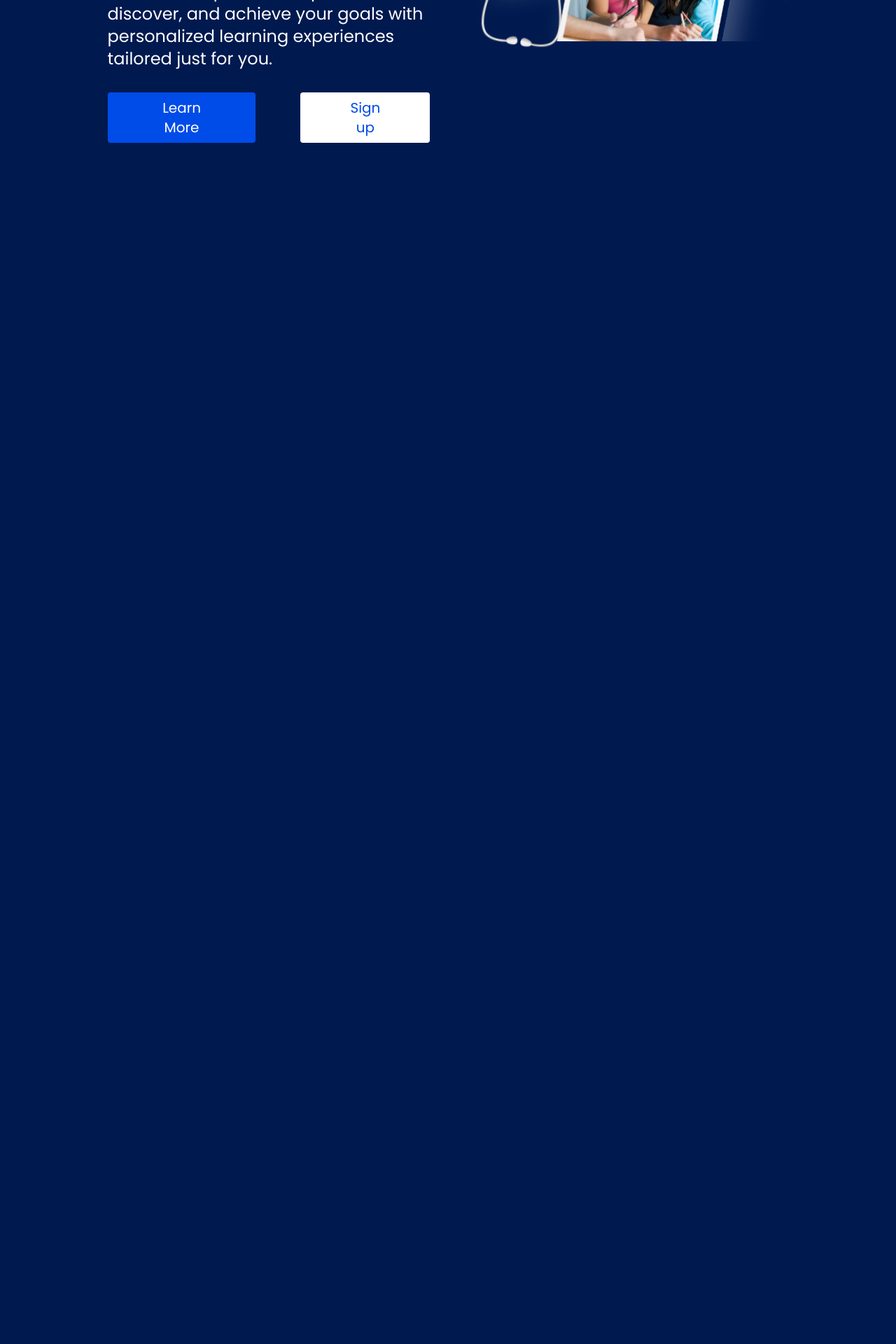
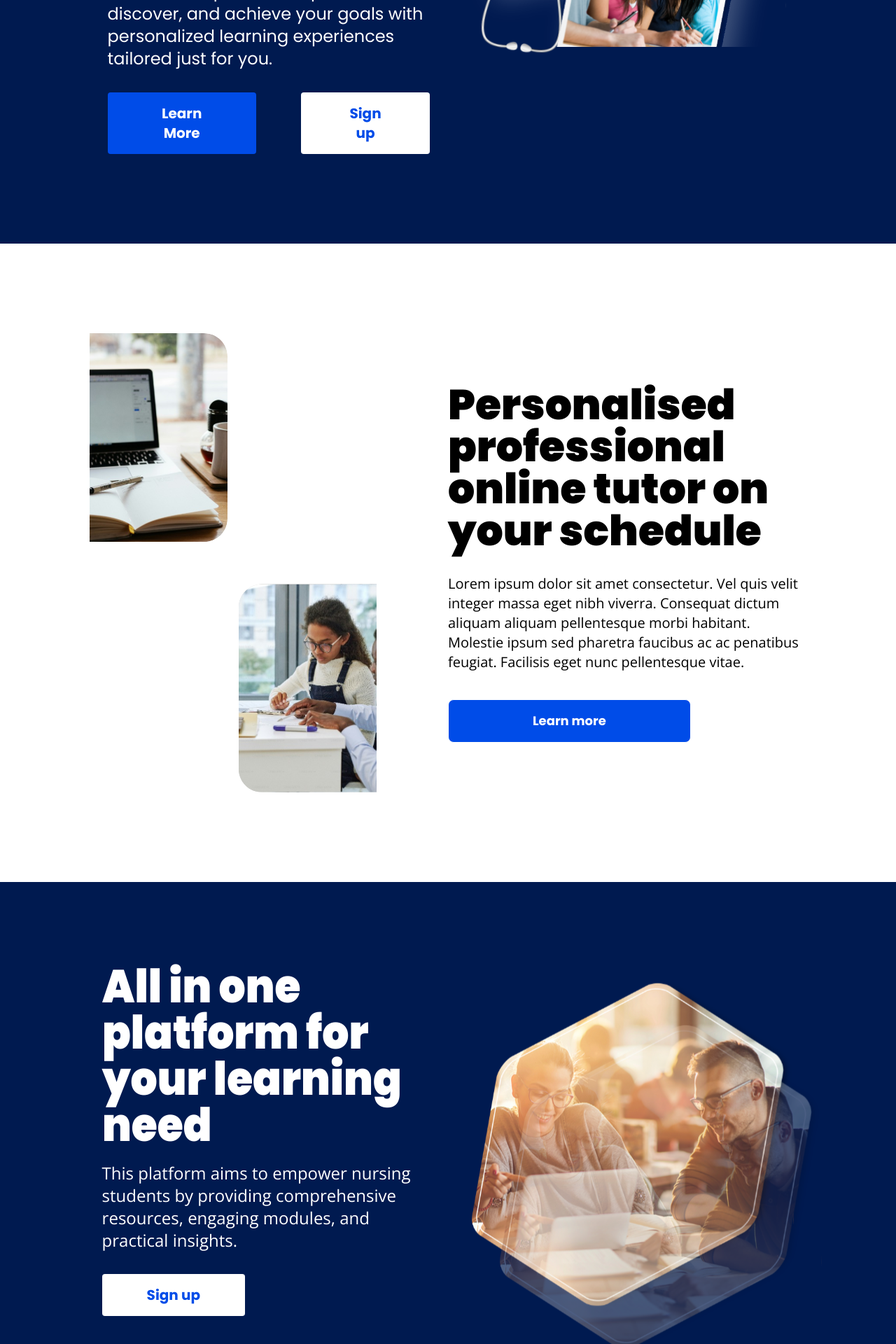
Before and after one commit to Jay-davisphem/datnas-client, a Next.js app: page / in a window 1280 px wide. Shown: the part 640-2560 px from the top of the page at 70% size. Before the commit the page ends 2252 px from the top, so only its background shows below. Built offline with nearby package versions, Linux system fonts and the light colour scheme.

Commit message:
add course categories

```diff
--- a/app/(navlink)/page.tsx
+++ b/app/(navlink)/page.tsx
@@ -1,5 +1,7 @@
 import Image from "next/image";
 import Button from "../ui/Button";
+import { openSans } from "../ui/fonts";
+import Link from "next/link";
 
 export default function Home() {
   return (
@@ -9,8 +11,8 @@ export default function Home() {
             <h1 className="md:transform md:scale-y-110 text-3xl lg:text-6xl font-black">Tutoring Platform for Nursing and Allied Health Students</h1>
             <p className="text-sm lg:text-2xl">Unlock limitless learning with our educational platform. Explore, discover, and achieve your goals with personalized learning experiences tailored just for you.</p>
             <div className="flex justify-center gap-8 md:gap-16">
-              <Button className="text-sm md:px-8 lg:px-16 lg:text-xl px-6" variant="accent">Learn More</Button>
-              <Button className="text-sm md:px-8 lg:px-16 lg:text-xl px-6" variant="secondary">Sign up</Button>
+              <Button className="text-sm font-bold md:px-8 lg:px-16 lg:text-xl px-6 md:py-4" variant="accent">Learn More</Button>
+              <Button className="text-sm font-bold md:px-8 lg:px-16 lg:text-xl px-6 md:py-4" variant="secondary">Sign up</Button>
             </div>
           </div>
           <div className="md:w-[45%] relative md:self-center mx-auto">
@@ -18,11 +20,49 @@ export default function Home() {
             <Image className="absolute w-full h-full top-[-5%] left-0 object-cover" src='/students.svg' priority width={200} height={200} alt="students+stethoscope"/>
           </div>
         </div>
-        <div className="p-6 md:p-16 lg:p-32 flex flex-col items-center md:flex-row md:justify-between">
+        <div className="p-6 md:p-16 lg:p-32 flex flex-col md:justify-between bg-white gap-8 md:flex-row-reverse">
+          <div className="flex flex-col gap-4 text-center items-center lg:text-start lg:items-start md:w-1/2 self-center lg:gap-8">
+            <h1 className="font-black text-3xl lg:text-6xl">Personalised professional online tutor on your schedule</h1>
+            <p className={`text-sm lg:text-xl ${openSans.className}`}>Lorem ipsum dolor sit amet consectetur. Vel quis velit integer massa eget nibh viverra. Consequat dictum aliquam aliquam pellentesque morbi habitant. Molestie ipsum sed pharetra faucibus ac ac penatibus feugiat. Facilisis eget nunc pellentesque vitae.</p>
+            <div className="lg:hidden">
+              <Button className="text-sm w-fit border px-16 rounded-lg" variant="primary">Learn more</Button>
+            </div>
+            <div className="hidden lg:block">
+              <Button className="text-lg font-bold w-fit border px-30 py-4 rounded-lg" variant="accent">Learn more</Button>
+            </div>
+          </div>
+          <div className="flex justify-between w-94 h-96 md:w-[40%] lg:h-164">
+            <Image className="w-[48%] self-start" src='/work3.svg' alt="working students" width={200} height={200} priority/>
+            <Image className="w-[48%] self-end" src='/work2.svg' alt="working students" width={200} height={200} priority/>
+          </div>
         </div>
-        <div className="p-6 md:p-16 lg:p-32 flex flex-col items-center md:flex-row md:justify-between">
+        <div className="p-6 md:p-16 lg:p-32 flex flex-col items-center md:flex-row md:justify-between gap-8">
+          <div className="md:w-[45%] flex flex-col text-white text-center md:text-start gap-8 md:items-start mx-auto">
+            <h1 className="md:transform md:scale-y-110 text-3xl lg:text-6xl font-black">All in one platform for your learning need</h1>
+            <p className={`text-sm lg:text-2xl ${openSans.className}`}>This platform aims to empower nursing students by providing comprehensive resources, engaging modules, and practical insights.</p>
+            <div className="flex justify-center gap-8 md:gap-16">
+              <Button className="text-sm font-bold md:px-8 lg:px-16 lg:text-xl px-6 md:py-4" variant="secondary">Sign up</Button>
+            </div>
+          </div>
+          <div className="md:w-[45%] relative md:self-center mx-auto">
+              <Image className="w-[95%] md:w-full md:h-full object-cover top-6 left-5 absolute lg:top-15 lg:left-10 opacity-30" src='/reading.svg' priority width={200} height={200} alt="shadow reading students"/>
+              <Image className="w-[95%] md:w-full md:h-full object-cover" src='/reading.svg' priority width={200} height={200} alt="reading students"/>
+          </div>
         </div>
-        <div className="p-6 md:p-16 lg:p-32 flex flex-col items-center md:flex-row md:justify-between">
+        <div className="p-6 md:p-16 lg:p-32 flex flex-col items-start md:flex-row md:justify-between gap-6">
+          <h2 className="text-white underline text-3xl font-bold">Course Categories</h2>
+          <div className="w-full">
+            <Link href='/courses?cat=digestive-syestem' className={`rounded-lg flex flex-row items-center justify-between w-full ${openSans.className} bg-white h-20`}>
+              <Image alt='The Digestive System' width={100} height={100} src='/cardio.svg' className="rounded-lg h-full w-[20%] object-cover"/>
+              <div className="text-lg p-8 text-start self-center w-[80%]">
+                <p className="w-[70%]">
+                  The Digestive System
+                </p>
+                </div>
+            </Link>
+
+
+          </div>
         </div>
         <div className="p-6 md:p-16 lg:p-32 flex flex-col items-center md:flex-row md:justify-between">
         </div>
--- a/app/ui/Button.tsx
+++ b/app/ui/Button.tsx
@@ -23,7 +23,7 @@ const Button: React.FC<ButtonProps> = ({
   let variantClasses = '';
   switch (variant) {
     case 'primary':
-      variantClasses = 'bg-[var(--primary-color)] text-[var(--secondary-color)] hover:text-white hover:bg-[#001A50]';
+      variantClasses = 'bg-[var(--secondary-color)] text-[var(--primary-color)] hover:text-white hover:bg-[#001A50]';
       break;
     case 'secondary':
       variantClasses = 'bg-[var(--secondary-color)] text-[var(--accent-color)] hover:bg-[#004CE8] hover:text-white';
```
